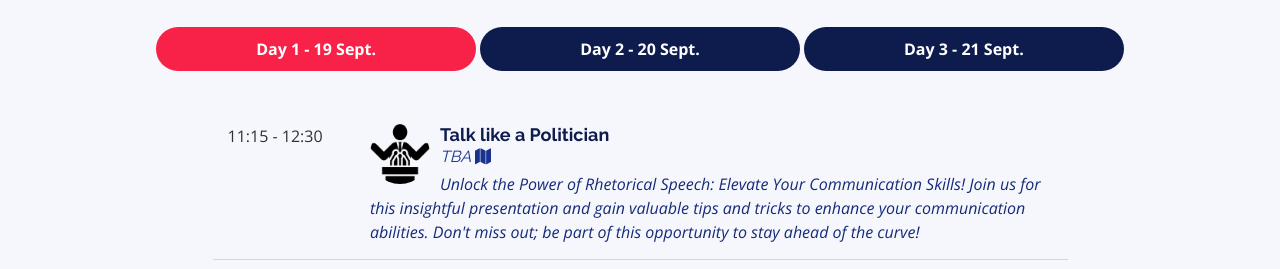
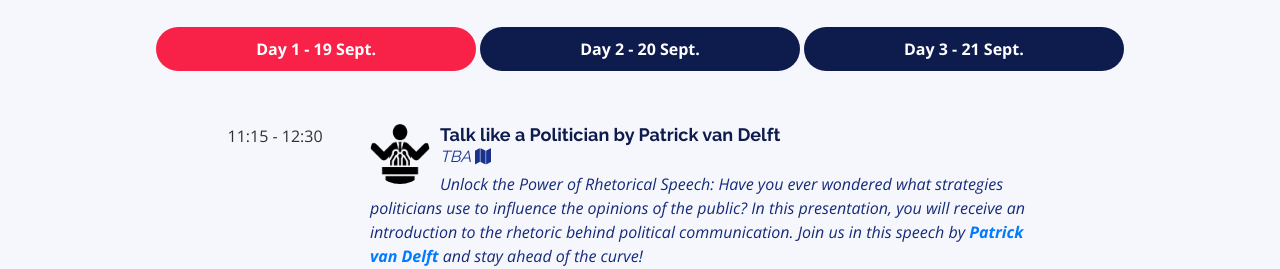
Before and after one commit to theathral/IWMOT2023, a plain HTML site: page index.html in a window 1280 px wide. Shown: the part 1573-1842 px from the top of the page. Drawn offline with nearby package versions, Linux system fonts and the light colour scheme.

Commit message:
Updated rhetorical speech text

```diff
--- a/index.html
+++ b/index.html
@@ -166,13 +166,15 @@
                             <div class="speaker">
                                 <img src="img/events/politician.png" alt="Politician Image">
                             </div>
-                            <h4>Talk like a Politician<br>
+                            <h4>Talk like a Politician by Patrick van Delft<br>
                                 <a href="" target="_blank"><span>TBA&nbsp;<i
                                         class="fa fa-map"></i></span></a></h4> <!-- THEODOSIS -->
-                            <p>Unlock the Power of Rhetorical Speech: Elevate Your Communication Skills! Join us for
-                                this insightful presentation and gain valuable tips and tricks to enhance your
-                                communication abilities. Don't miss out; be part of this opportunity to stay ahead of
-                                the curve!</p>
+                            <p>Unlock the Power of Rhetorical Speech: Have you ever wondered what strategies politicians
+                                use to influence the opinions of the public? In this presentation, you will receive an
+                                introduction to the rhetoric behind political communication. Join us in this speech by
+                                <a href="https://www.tudelft.nl/tbm/itav/medewerkers/docenten-communicatie/patrick-van-delft"
+                                   target="_blank" class="font-weight-bold text-primary">Patrick van Delft</a> and stay
+                                ahead of the curve!</p>
                         </div>
                     </div>
 
```
